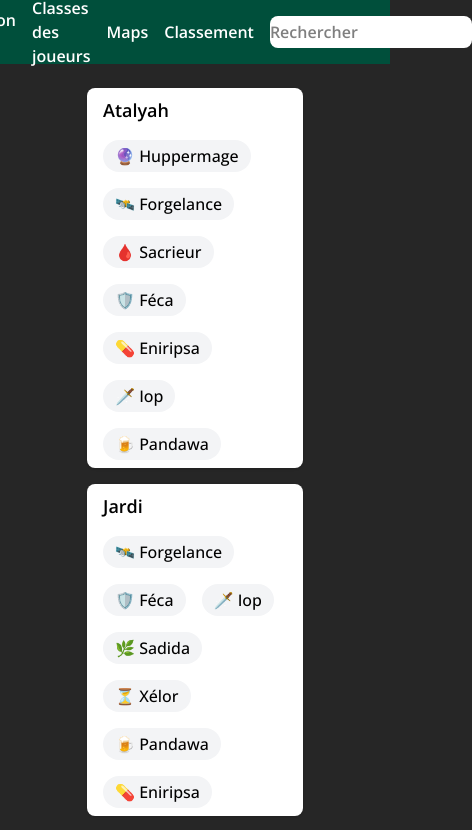
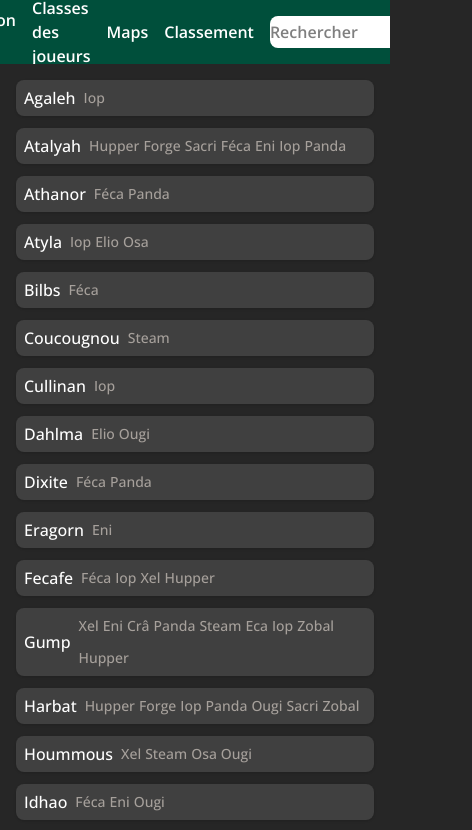
Before and after one commit to Sinematic/Omerta-Team-Builder, a React (Vite) app: page /classes-des-joueurs in a window 390 px wide. Shown: the top 830 px of the page, 472 px wide, since content can reach past the window. Built offline with nearby package versions, Linux system fonts and the light colour scheme.

Commit message:
continued responsive development, added alphabetical sort through a new util

```diff
--- a/src/components/Classes.tsx
+++ b/src/components/Classes.tsx
@@ -2,6 +2,7 @@
 import { type Player } from "@/types/dofus"
 import PlayerCard from "@/components/UI/PlayerCard"
 import { useNavigate } from "react-router"
+import { sortPlayersByName } from "@/utils/players"
 
 
 type ClassesType = {
@@ -17,15 +18,17 @@
 		classes: player.classes
 	}))
 
-	const players = participants.length ? data.filter((player) => participants.includes(player.name)) : data
+	const players = participants.length
+	? data.filter((player) => participants.includes(player.name))
+	: sortPlayersByName()
 
 	const navigate = useNavigate()
 
 
     return (
-		<div className="block py-6 px-12 w-4/5 mx-auto select-none cursor-pointer">
+		<div className="block w-full p-4 md:py-6 md:px-12 md:w-4/5 mx-auto select-none cursor-pointer">
 			{players ?
-				<ul className="flex flex-col gap-4">
+				<ul className="flex flex-col gap-1 md:gap-4">
 					{players.map(player => (
 						<PlayerCard key={player.name} playerInfo={player} action={() => navigate("/stats/" + player.name.toLowerCase())} />
 					))}
--- a/src/components/TeamBuilder/SelectPlayers.tsx
+++ b/src/components/TeamBuilder/SelectPlayers.tsx
@@ -1,3 +1,5 @@
+import { sortPlayersByName } from "@/utils/players"
+
 type SelectPlayersProps = {
     participants: string[]
     action: (player: string) => void
@@ -7,6 +9,7 @@
 
 export default function SelectPlayers({ participants, action, players, message } : SelectPlayersProps) {
 
+    const sortedPlayers = sortPlayersByName(players)
 
     const defaultMessage = ((length: number) => {
         if (length === 0) return "Aucun joueur n'a été sélectionné";
@@ -19,7 +22,7 @@
         <h2 className="select-none text-center text-white py-4 md:py-8">{message ? message : defaultMessage(participants.length)}</h2>
         <ul className="grid grid-cols-3 gap-1 max-w-xl mx-auto select-none
         md:grid-cols-4 md:gap-2">
-            {players.map((player) =>
+            {sortedPlayers.map((player) =>
                 <li className={`py-2 md:px-4 md:py-2 text-center whitespace-nowrap cursor-pointer ${participants.includes(player.name) ? " bg-amber-700 text-white" : "bg-stone-600 text-white"}`}
                 key={player.name} onClick={() => action(player.name)}>
                     {player.name}
--- a/src/components/UI/Header.tsx
+++ b/src/components/UI/Header.tsx
@@ -16,7 +16,7 @@
 
 
     return (
-        <nav className="w-full bg-emerald-900 h-16 flex items-center px:3 md:px-8" aria-label="Navigation principale">
+        <nav className="w-full bg-emerald-900 h-16 flex items-center px:3 md:px-8 overflow-hidden" aria-label="Navigation principale">
             <ul className="flex gap-4 justify-center w-full text-white font-semibold items-center md:gap-48">
 
                 <li>
--- a/src/components/UI/PlayerCard.tsx
+++ b/src/components/UI/PlayerCard.tsx
@@ -1,5 +1,6 @@
 import { type DofusClasses, type Player } from "@/types/dofus"
 import classesData from "@/data/classes.json"
+import useIsSmallScreen from "../hooks/useIsMobile";
 
 type PlayerCardProps = {
     playerInfo : Player;
@@ -11,20 +12,24 @@
 export default function PlayerCard({ playerInfo, action, minified=false } : PlayerCardProps) {
 
     const classesInfo : DofusClasses = classesData
+    const isSmallScreen = useIsSmallScreen()
+
+    if(isSmallScreen) minified = true
 
 
     return (
 
         <li onClick={action} className={(minified ? "py-1 bg-neutral-700 text-white mb-2 cursor-pointer hover:bg-amber-700" : "py-2 bg-white")
-        + " flex flex-wrap items-center gap-4 px-4 rounded-lg shadow-sm hover:shadow-md transition-shadow"}>
+        + " flex items-center px-2 gap-2 rounded-lg shadow-sm hover:shadow-md transition-shadow md:gap-4 md:px-4"}>
 
             <span className={minified ? "text-medium font-medium text-right" : "text-lg font-semibold min-w-[80px]"}>{playerInfo.name}</span>
 
-            <div className={(minified ? "gap-2" : "gap-4") + " flex flex-wrap"}>
+            <div className={(isSmallScreen ? "gap-1" : (minified ? "gap-2" : "gap-4")) + " flex flex-wrap"}>
                 {playerInfo.classes.map((cls) => (
                     <span key={cls} className={(minified ? "bg-transparent text-stone-400 text-sm" : "bg-gray-100 text-black px-3 text-medium")
                     + " flex items-center gap-1 py-1 rounded-full font-medium"}>
-                        {classesInfo[cls].emoji} {classesInfo[cls].name}
+                        {!isSmallScreen ? <>{classesInfo[cls].emoji} {classesInfo[cls].name}</>
+                        :  <>{classesInfo[cls].short}</>}
                     </span>
                 ))}
             </div>
--- a/src/components/hooks/useIsMobile.ts
+++ b/src/components/hooks/useIsMobile.ts
@@ -1,3 +1,3 @@
-export default function useIsSmallScreen() {
+export default function useIsSmallScreen() : boolean {
   return window.innerWidth <= 640
 }
--- a/src/data/classes.json
+++ b/src/data/classes.json
@@ -1,21 +1,21 @@
 {
-    "Crâ": { "name": "Crâ", "emoji": "🏹", "image": "/images/classes/cra.jpg" },
-    "Ecaflip": { "name": "Ecaflip", "emoji": "🎲", "image": "/images/classes/ecaflip.jpg" },
-    "Eniripsa": { "name": "Eniripsa", "emoji": "💊", "image": "/images/classes/eniripsa.jpg" },
-    "Enutrof": { "name": "Enutrof", "emoji": "💰", "image": "/images/classes/enutrof.jpg" },
-    "Féca": { "name": "Féca", "emoji": "🛡️", "image": "/images/classes/feca.jpg" },
-    "Iop": { "name": "Iop", "emoji": "🗡️", "image": "/images/classes/iop.jpg" },
-    "Osamodas": { "name": "Osamodas", "emoji": "🐤", "image": "/images/classes/osamodas.jpg" },
-    "Pandawa": { "name": "Pandawa", "emoji": "🍺", "image": "/images/classes/pandawa.jpg" },
-    "Roublard": { "name": "Roublard", "emoji": "💣", "image": "/images/classes/roublard.jpg" },
-    "Sacrieur": { "name": "Sacrieur", "emoji": "🩸", "image": "/images/classes/sacrieur.jpg" },
-    "Sadida": { "name": "Sadida", "emoji": "🌿", "image": "/images/classes/sadida.jpg" },
-    "Sram": { "name": "Sram", "emoji": "💀", "image": "/images/classes/sram.jpg" },
-    "Xélor": { "name": "Xélor", "emoji": "⏳", "image": "/images/classes/xelor.jpg" },
-    "Zobal": { "name": "Zobal", "emoji": "🎭", "image": "/images/classes/zobal.jpg" },
-    "Steamer": { "name": "Steamer", "emoji": "⚙️", "image": "/images/classes/steamer.jpg" },
-    "Eliotrope": { "name": "Eliotrope", "emoji": "🌀", "image": "/images/classes/eliotrope.jpg" },
-    "Huppermage": { "name": "Huppermage", "emoji": "🔮", "image": "/images/classes/huppermag.jpg" },
-    "Ouginak": { "name": "Ouginak", "emoji": "🐶", "image": "/images/classes/ouginak.jpg" },
-    "Forgelance": { "name": "Forgelance", "emoji": "🛰️", "image": "/images/classes/forgelance.jpg" }
+    "Crâ": { "name": "Crâ", "short": "Crâ", "emoji": "🏹", "image": "/images/classes/cra.jpg" },
+    "Ecaflip": { "name": "Ecaflip", "short": "Eca", "emoji": "🎲", "image": "/images/classes/ecaflip.jpg" },
+    "Eniripsa": { "name": "Eniripsa", "short": "Eni", "emoji": "💊", "image": "/images/classes/eniripsa.jpg" },
+    "Enutrof": { "name": "Enutrof", "short": "Enu", "emoji": "💰", "image": "/images/classes/enutrof.jpg" },
+    "Féca": { "name": "Féca", "short": "Féca", "emoji": "🛡️", "image": "/images/classes/feca.jpg" },
+    "Iop": { "name": "Iop", "short": "Iop", "emoji": "🗡️", "image": "/images/classes/iop.jpg" },
+    "Osamodas": { "name": "Osamodas", "short": "Osa", "emoji": "🐤", "image": "/images/classes/osamodas.jpg" },
+    "Pandawa": { "name": "Pandawa", "short": "Panda", "emoji": "🍺", "image": "/images/classes/pandawa.jpg" },
+    "Roublard": { "name": "Roublard", "short": "Roub", "emoji": "💣", "image": "/images/classes/roublard.jpg" },
+    "Sacrieur": { "name": "Sacrieur", "short": "Sacri", "emoji": "🩸", "image": "/images/classes/sacrieur.jpg" },
+    "Sadida": { "name": "Sadida", "short": "Sadi", "emoji": "🌿", "image": "/images/classes/sadida.jpg" },
+    "Sram": { "name": "Sram", "short": "Sram", "emoji": "💀", "image": "/images/classes/sram.jpg" },
+    "Xélor": { "name": "Xélor", "short": "Xel", "emoji": "⏳", "image": "/images/classes/xelor.jpg" },
+    "Zobal": { "name": "Zobal", "short": "Zobal", "emoji": "🎭", "image": "/images/classes/zobal.jpg" },
+    "Steamer": { "name": "Steamer", "short": "Steam", "emoji": "⚙️", "image": "/images/classes/steamer.jpg" },
+    "Eliotrope": { "name": "Eliotrope", "short": "Elio", "emoji": "🌀", "image": "/images/classes/eliotrope.jpg" },
+    "Huppermage": { "name": "Huppermage", "short": "Hupper", "emoji": "🔮", "image": "/images/classes/huppermag.jpg" },
+    "Ouginak": { "name": "Ouginak", "short": "Ougi", "emoji": "🐶", "image": "/images/classes/ouginak.jpg" },
+    "Forgelance": { "name": "Forgelance", "short": "Forge", "emoji": "🛰️", "image": "/images/classes/forgelance.jpg" }
 }
--- a/src/types/dofus.ts
+++ b/src/types/dofus.ts
@@ -1,6 +1,7 @@
 export interface DofusClass {
     name: string;
     emoji: string;
+    short: string;
 }
 
 export type DofusClasses = Record<string, DofusClass>
--- a/src/utils/players.tsx
+++ b/src/utils/players.tsx
@@ -2,6 +2,10 @@
 import { type Player } from "@/types/dofus"
 
 export const getAllPlayers = (): Player[] => playersData.map(player => ({
-        name: player.name,
-        classes: player.classes
-    }))
+    name: player.name,
+    classes: player.classes
+}))
+
+export const sortPlayersByName = (players=playersData): Player[] => (
+    players.sort((a, b) => a.name.localeCompare(b.name, "fr", { sensitivity: "base" }))
+)
```
